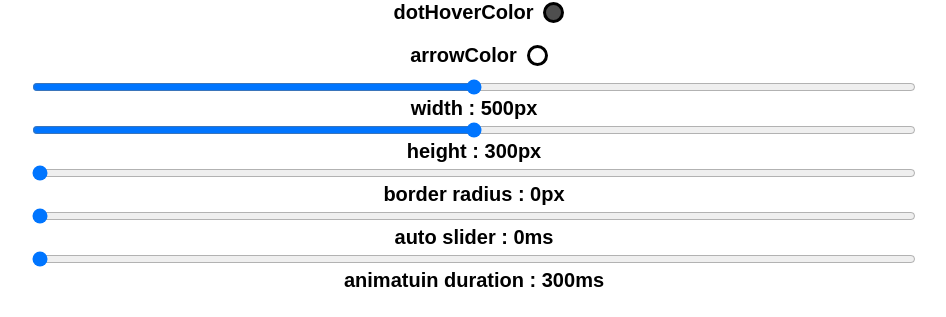
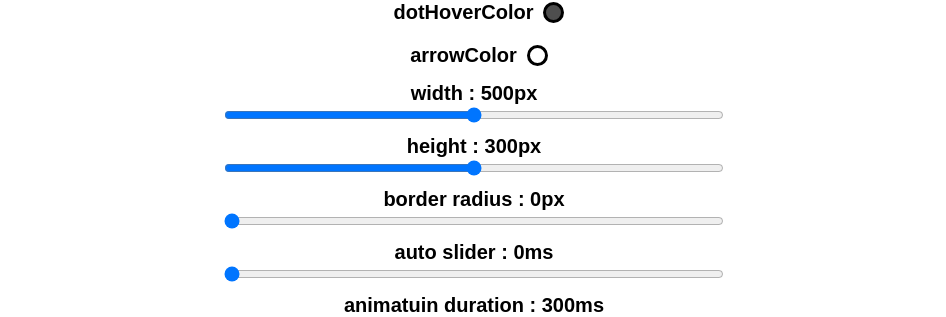
Before and after one commit to heeeete/huipark-image-slider-demo, a React (Create React App) app: page / in a window 1280 px wide. Shown: the part 635-952 px from the top of the page, without its empty margins (166-1112 px from the left). Built offline with nearby package versions, Linux system fonts and the light colour scheme; the HTML template or start-up script is replaced by a standard one.

Commit message:
refactor : resizeObserver debounce

```diff
--- a/src/App.tsx
+++ b/src/App.tsx
@@ -130,8 +130,9 @@ function App() {
 				enableLoop
 				<input
 					type="checkbox"
-					checked={enableLoop}
+					checked={enableLoop || autoSlider ? true : false}
 					onChange={() => setEnableLoop((curr) => !curr)}
+					disabled={autoSlider ? true : false}
 				/>
 			</styled.columnDiv>
 			<div
@@ -197,6 +198,8 @@ function App() {
 					)}
 				</styled.ColorContainer>
 			</div>
+			<styled.RangeContainer>
+				width : {width}px
 				<styled.RangeInput
 					type="range"
 					min={300}
@@ -204,7 +207,9 @@ function App() {
 					value={width}
 					onChange={(e) => setWidth(Number(e.target.value))}
 				/>
-			width : {width}px
+			</styled.RangeContainer>
+			<styled.RangeContainer>
+				height : {height}px
 				<styled.RangeInput
 					type="range"
 					min={100}
@@ -212,7 +217,9 @@ function App() {
 					value={height}
 					onChange={(e) => setHeight(Number(e.target.value))}
 				/>
-			height : {height}px
+			</styled.RangeContainer>
+			<styled.RangeContainer>
+				border radius : {borderRadius}px
 				<styled.RangeInput
 					type="range"
 					min={0}
@@ -220,7 +227,9 @@ function App() {
 					value={borderRadius}
 					onChange={(e) => setBorderRadius(Number(e.target.value))}
 				/>
-			border radius : {borderRadius}px
+			</styled.RangeContainer>
+			<styled.RangeContainer>
+				auto slider : {autoSlider}ms
 				<styled.RangeInput
 					type="range"
 					min={0}
@@ -228,7 +237,9 @@ function App() {
 					value={autoSlider}
 					onChange={(e) => setAutoSlider(Number(e.target.value))}
 				/>
-			auto slider : {autoSlider}ms
+			</styled.RangeContainer>
+			<styled.RangeContainer>
+				animatuin duration : {duration}ms
 				<styled.RangeInput
 					type="range"
 					min={300}
@@ -236,7 +247,7 @@ function App() {
 					value={duration}
 					onChange={(e) => setDuration(Number(e.target.value))}
 				/>
-			animatuin duration : {duration}ms
+			</styled.RangeContainer>
 		</styled.Container>
 	);
 }
--- a/src/lib/imageSlider/index.tsx
+++ b/src/lib/imageSlider/index.tsx
@@ -42,9 +42,8 @@ const ImageSlider = ({
 	autoSlider = 0,
 	duration = 300,
 }: ImageSliderProps) => {
-	if (duration < 300) {
-		throw new Error("Duration should be at least 300ms");
-	}
+	if (duration < 300) throw new Error("Duration should be at least 300ms");
+	if (autoSlider > 0) enableLoop = true;
 
 	const imgStyle: React.CSSProperties = {
 		width: width ? `${width}px` : "100%",
--- a/src/styledApp.tsx
+++ b/src/styledApp.tsx
@@ -17,7 +17,6 @@ export const ColorContainer = styled.div`
 	display: flex;
 	position: relative;
 	align-items: center;
-
 	margin: 10px 0;
 `;
 
@@ -45,6 +44,15 @@ export const HexColorContainer = styled.div`
 	z-index: 10;
 `;
 
+export const RangeContainer = styled.div`
+	display: flex;
+	flex-direction: column;
+	align-items: center;
+	width: 70%;
+	margin: 5px 0;
+`;
+
 export const RangeInput = styled.input`
-	width: 70%;
+	width: 100%;
+	max-width: 500px;
 `;
```
Lines whose indentation alone changed are shown as unchanged.
